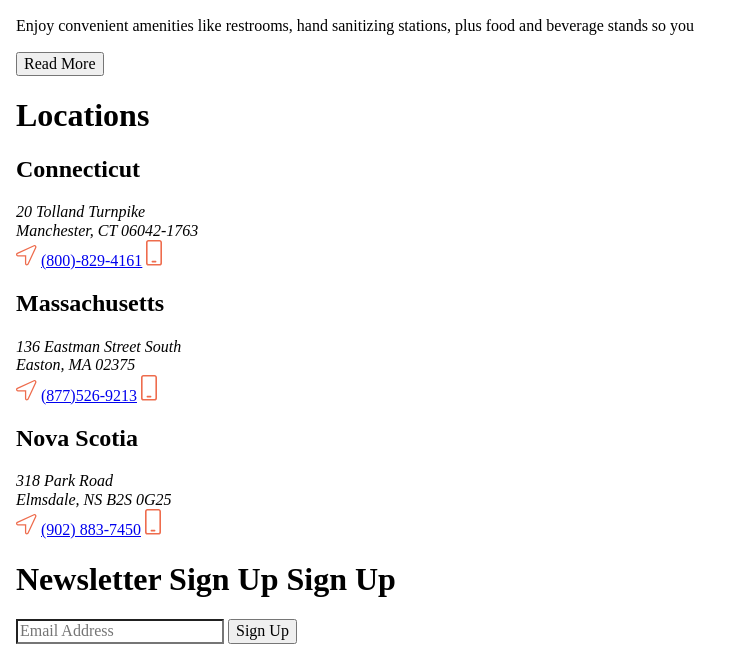
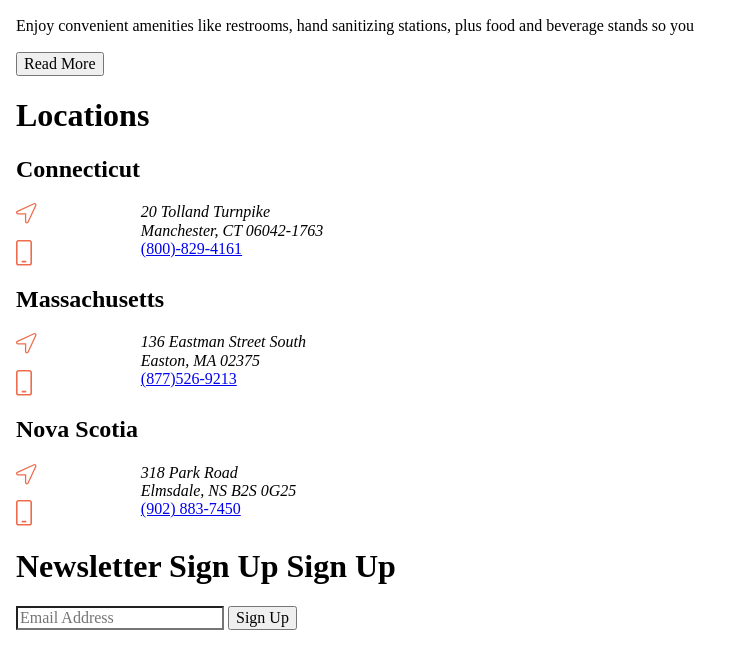
Before and after one commit to DrexelDesign/Web-2-HW-S22, a website: page deploy/index.html in a window 1280 px wide. Shown: the part 8656-9305 px from the top of the page, without its empty margins (0-742 px from the left). Drawn offline with Linux system fonts and the light colour scheme.

Commit message:
added footer grid

```diff
--- a/deploy/index.html
+++ b/deploy/index.html
@@ -157,31 +157,52 @@
                          </section>
      <footer class="global-css-grid">
                                   <div>
-                                      <section>
+                                      <section id="locations">
                                           <h1>Locations</h1>
                                           <ul>
                                               <li>
                                                   <h2>Connecticut</h2>
+                                                 <section>
+                                                  <img src="img/footer/location-icon.svg" alt="location icon">
                                                   <address>20 Tolland  Turnpike<br>Manchester, CT 06042-1763</address>
-                                                  <img src="img/footer/location-icon.svg" alt="location icon">
+                                                 </section>
+
+                                                 <section>
+                                                  <img src="img/footer/phone-icon.svg" alt="phone icon">
                                                   <a href="#">(800)-829-4161</a>
-                                                  <img src="img/footer/phone-icon.svg" alt="phone icon">
+                                                 </section>
+
                                               </li>
 
                                               <li>
                                                   <h2>Massachusetts</h2>
-                                                  <address>136 Eastman Street South <br> Easton,  MA 02375</address>
-                                                  <img src="img/footer/location-icon.svg" alt="location icon">
-                                                  <a href="#">(877)526-9213</a>
-                                                  <img src="img/footer/phone-icon.svg" alt="phone icon">
+                                                  <section>
+                                                      <img src="img/footer/location-icon.svg" alt="location icon">
+                                                      <address>136 Eastman Street South <br> Easton,  MA 02375</address>
+
+                                                  </section>
+
+                                                  <section>
+                                                      <img src="img/footer/phone-icon.svg" alt="phone icon">
+                                                      <a href="#">(877)526-9213</a>
+                                                  </section>
+
+
                                               </li>
 
                                               <li>
                                                   <h2>Nova Scotia</h2>
-                                                  <address>318 Park Road <br>Elmsdale, NS B2S 0G25</address>
-                                                  <img src="img/footer/location-icon.svg" alt="location icon">
-                                                  <a href="#">(902) 883-7450</a>
-                                                  <img src="img/footer/phone-icon.svg" alt="phone icon">
+                                                  <section>
+                                                      <img src="img/footer/location-icon.svg" alt="location icon">
+                                                      <address>318 Park Road <br>Elmsdale, NS B2S 0G25</address>
+                                                  </section>
+
+                                                  <section>
+                                                      <img src="img/footer/phone-icon.svg" alt="phone icon">
+                                                      <a href="#">(902) 883-7450</a>
+                                                  </section>
+
+
                                               </li>
                                           </ul>
                                       </section>
--- a/dev/scss/layout/_footer.scss
+++ b/dev/scss/layout/_footer.scss
@@ -1,3 +1,23 @@
 /* =============
     Footer
 ============= */
+footer{
+
+    >div{
+
+        #locations{
+            ul{
+
+                li{
+
+                    section{
+                        display: grid;
+                        grid-template-columns: 10% auto;
+                    }
+                }
+            }
+        }
+
+
+    }
+}
```
Also changed, not shown: deploy/css/styles.css, 1 other file.
